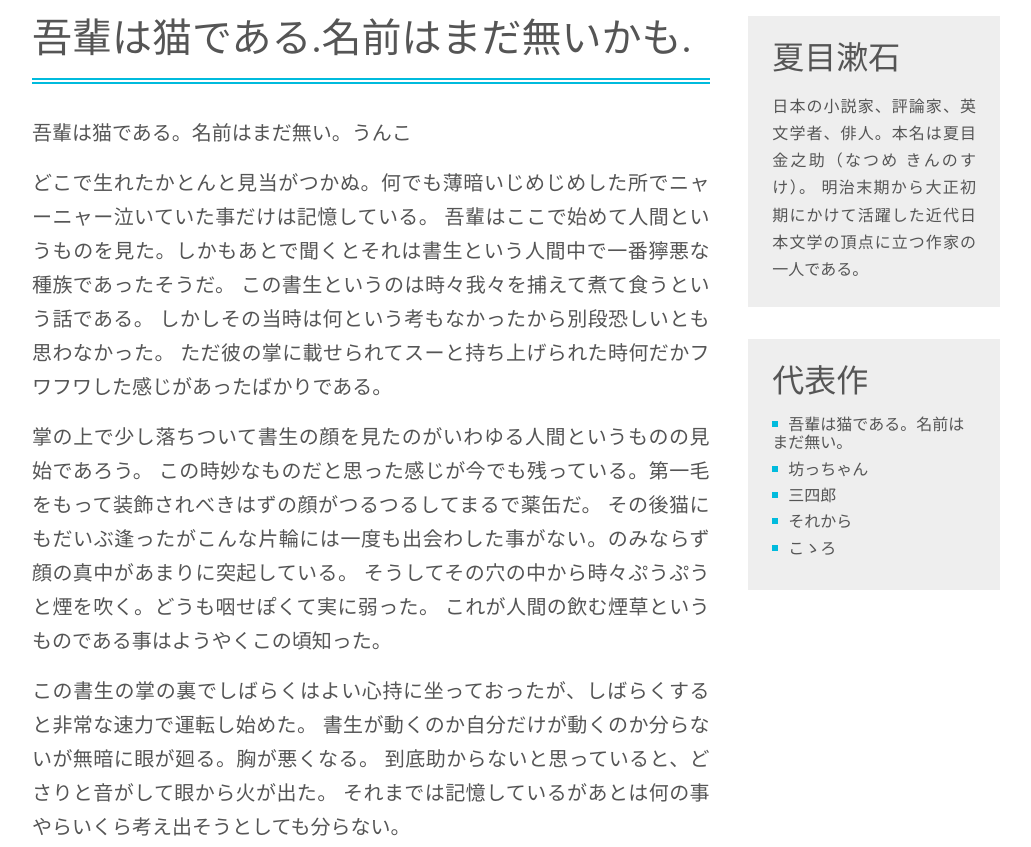
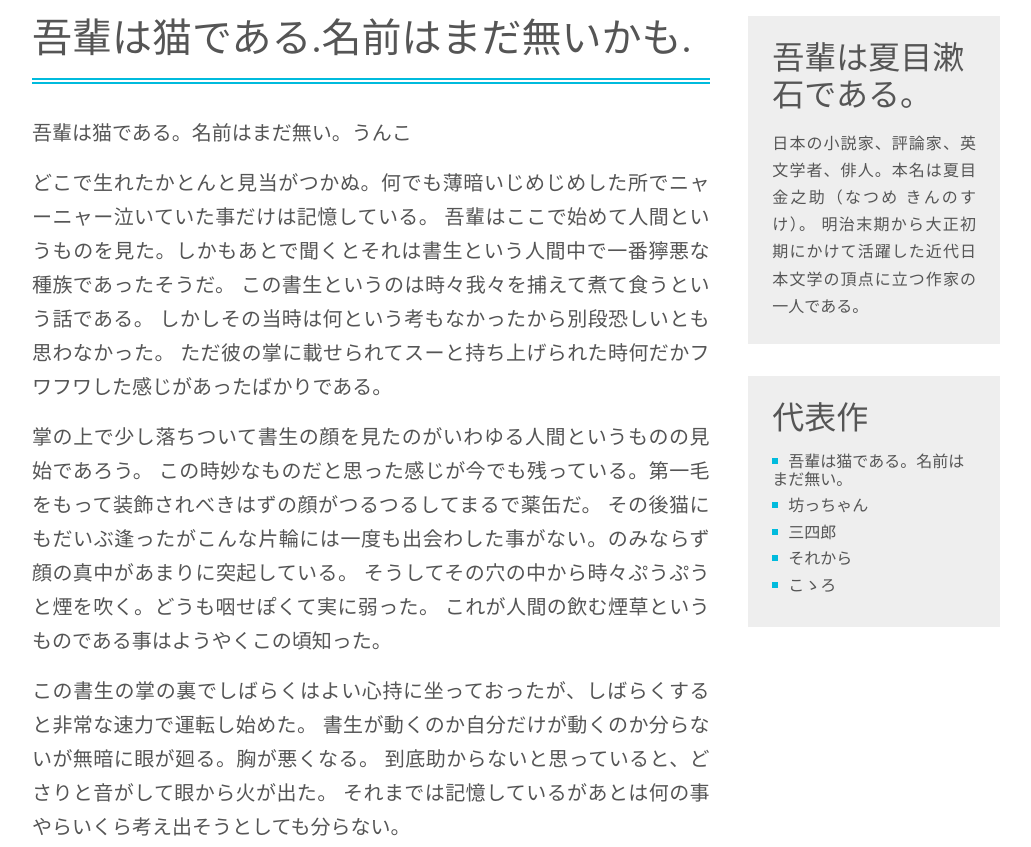
Before and after one commit to masa05251/neko, a plain HTML site: page index.html in a window 1280 px wide. Shown: the top 847 px of the page, without its empty margins (124-1155 px from the left). Drawn offline with Linux system fonts and the light colour scheme; some packages are replaced by stand-ins of ours.

Commit message:
Update index.html

```diff
--- a/index.html
+++ b/index.html
@@ -59,7 +59,7 @@
 
             <aside>
                 <div class="side-box">
-                    <h2>夏目漱石</h2>
+                    <h2>吾輩は夏目漱石である。</h2>
                     <p>
                         日本の小説家、評論家、英文学者、俳人。本名は夏目 金之助（なつめ きんのすけ）。
                         明治末期から大正初期にかけて活躍した近代日本文学の頂点に立つ作家の一人である。
```
